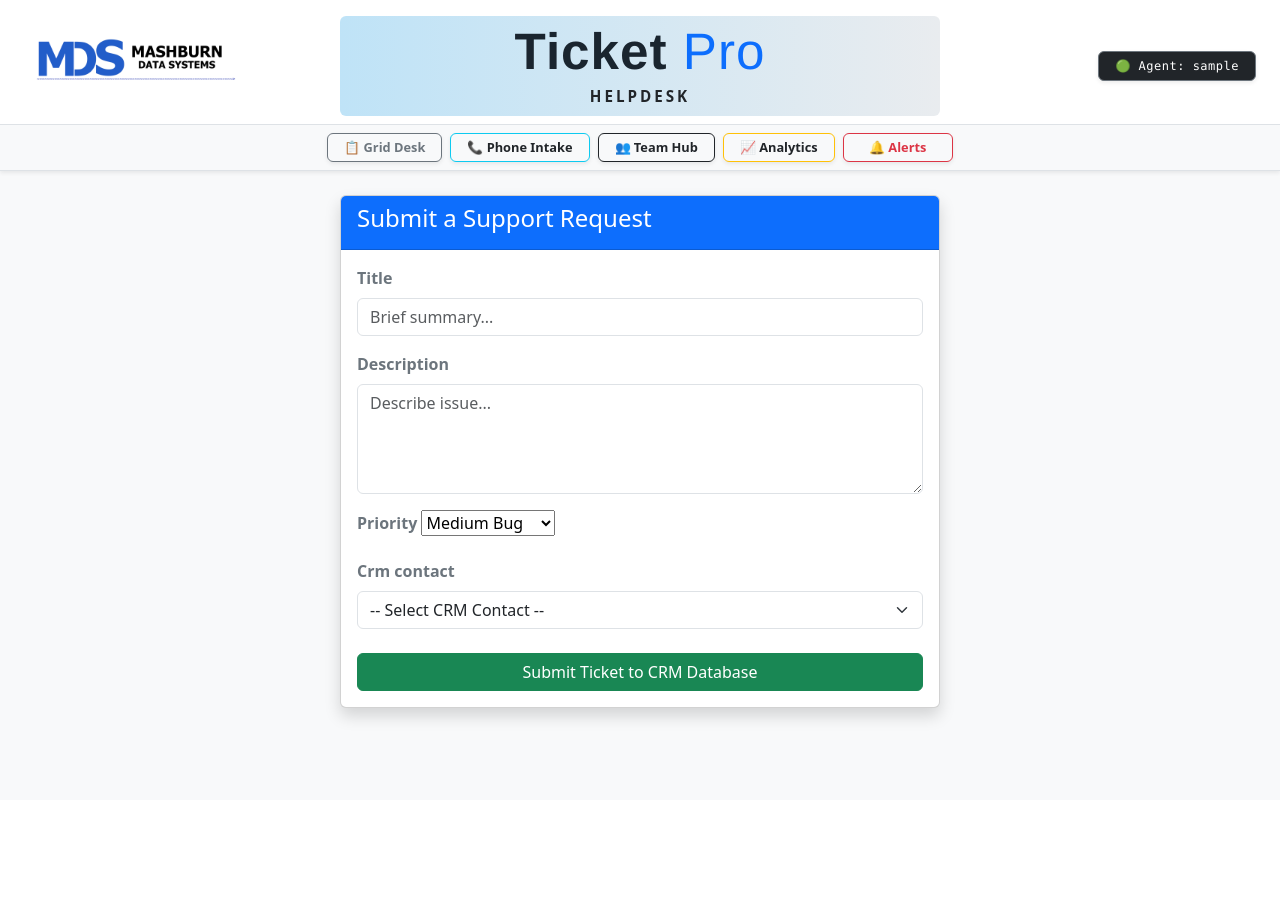
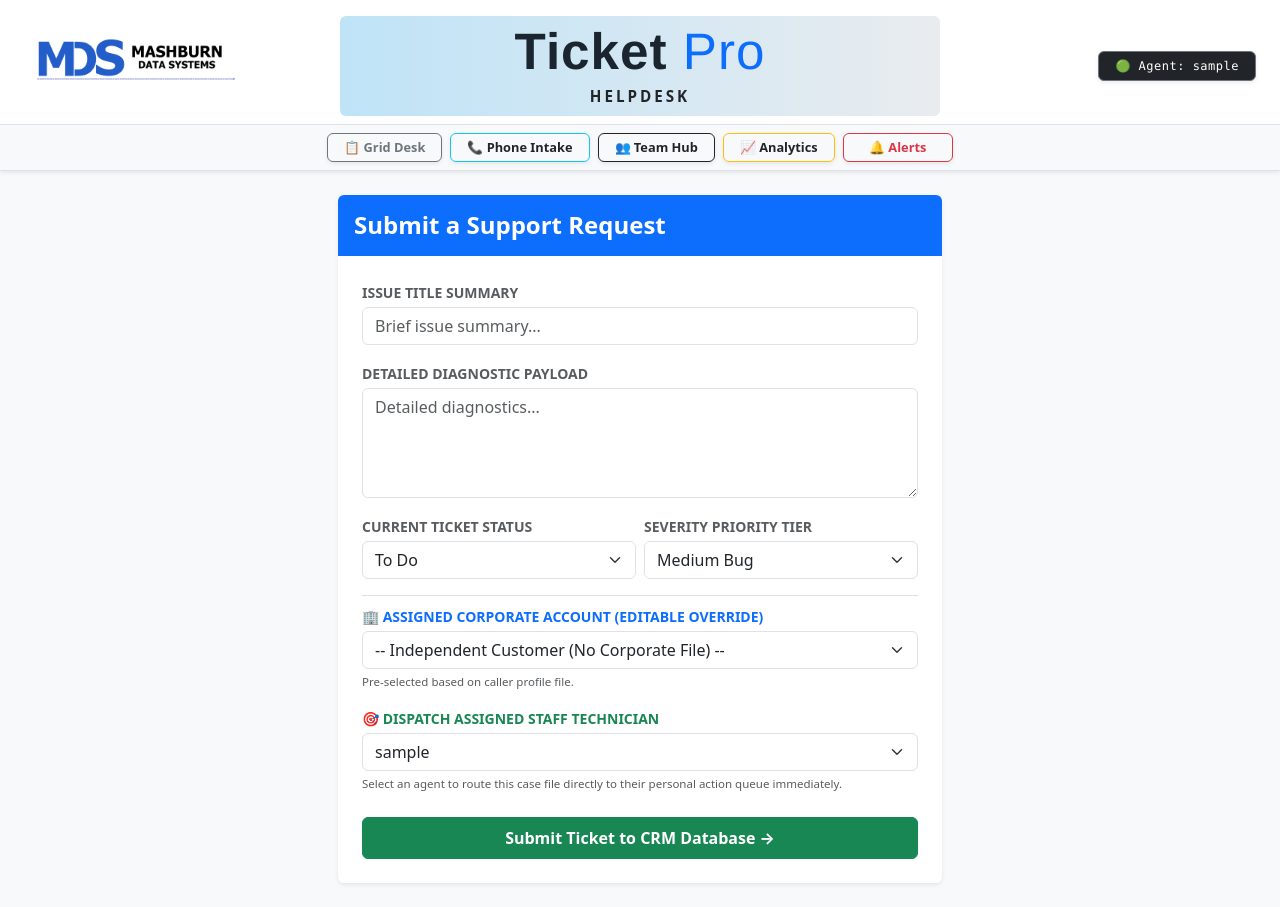
Before and after one commit to smashburn55/Helpdesk-django, a Django app: page /ticket/new/ in a window 1280 px wide. Before the commit the page ends 724 px from the top, so only its background shows below. Run offline with Django 5.2, Linux system fonts and the light colour scheme; the visitor is signed in with stand-in values (Sample User, id 1); data comes from the database, SQL or seed files in the repository; data that the repository does not hold is empty; some libraries are stand-ins or nearby versions.

Commit message:
Milestone: Integrated Editable Corporate/Tech Dropdown selectors and secure Manager Deletion Override controls

```diff
--- a/ticketApp/forms.py
+++ b/ticketApp/forms.py
@@ -3,21 +3,46 @@
 
 
 # 1. NEW TICKET INTAKE FORM
+from django import forms
+from .models import Ticket, CompanyCRM
+
+from django import forms
+from .models import Ticket, CompanyCRM
+from django.contrib.auth.models import User  # <-- Ensure the User model is imported
+
+
 class TicketForm(forms.ModelForm):
+    """Upgraded Ticket Form featuring dynamic editable corporate and technician selectors."""
+
+    company = forms.ModelChoiceField(
+        queryset=CompanyCRM.objects.all().order_by('company_name'),
+        required=False,
+        empty_label="-- Independent Customer (No Corporate File) --",
+        widget=forms.Select(attrs={'class': 'form-select'}),
+        label="Assigned Corporate Account"
+    )
+
+    # NEW WORKFLOW SELECTOR: Dynamic dropdown pulling all helpdesk users/agents
+    assignee = forms.ModelChoiceField(
+        queryset=User.objects.all().order_by('username'),
+        required=False,
+        empty_label="-- Unassigned / Queue Default --",
+        widget=forms.Select(attrs={'class': 'form-select'}),
+        label="Assign Support Technician"
+    )
+
     class Meta:
         model = Ticket
-        fields = ['title', 'description', 'priority', 'crm_contact']
-
-    def __init__(self, *args, **kwargs):
-        super().__init__(*args, **kwargs)
-        self.fields['crm_contact'].queryset = ContactCRM.objects.all().order_by('last_name')
-        self.fields['crm_contact'].empty_label = "-- Select CRM Contact --"
-        self.fields['crm_contact'].required = True
-        # Apply standard Bootstrap layout formatting classes
-        self.fields['title'].widget.attrs.update({'class': 'form-control', 'placeholder': 'Brief summary...'})
-        self.fields['description'].widget.attrs.update(
-            {'class': 'form-control', 'rows': 4, 'placeholder': 'Describe issue...'})
-        self.fields['crm_contact'].widget.attrs.update({'class': 'form-select'})
+        # ADDED 'assigned_tech' cleanly to your fields list right here
+        fields = ['title', 'description', 'status', 'priority', 'company', 'assignee', 'crm_contact']
+        widgets = {
+            'title': forms.TextInput(attrs={'class': 'form-control', 'placeholder': 'Brief issue summary...'}),
+            'description': forms.Textarea(
+                attrs={'class': 'form-control', 'rows': 4, 'placeholder': 'Detailed diagnostics...'}),
+            'status': forms.Select(attrs={'class': 'form-select'}),
+            'priority': forms.Select(attrs={'class': 'form-select'}),
+            'crm_contact': forms.HiddenInput(),
+        }
 
 
 # 2. INTERACTIVE DISCUSSION COMMENT FORM
--- a/ticketApp/templates/ticketApp/create_ticket.html
+++ b/ticketApp/templates/ticketApp/create_ticket.html
@@ -1,24 +1,62 @@
 {% extends 'ticketApp/base.html' %}
 {% block content %}
-<div class="card shadow mx-auto" style="max-width: 600px;">
-    <div class="card-header bg-primary text-white"><h4>Submit a Support Request</h4></div>
-    <div class="card-body">
-        <form method="POST">
-            {% csrf_token %}
+<div class="row justify-content-center">
+    <div class="col-md-6 mb-4">
+        <div class="card shadow-sm border-0 bg-white">
 
-            <!-- Dynamic layout loop draws fields perfectly from your forms.py definitions -->
-            {% for field in form %}
+            <div class="bg-primary text-white p-3 rounded-top">
+                <h4 class="fw-bold mb-0">Submit a Support Request</h4>
+            </div>
+
+            <form method="POST" class="p-4">
+                {% csrf_token %}
+
+                <!-- Explicit hidden field block tracking your contact ID keys silently -->
+                {{ form.crm_contact }}
+
                 <div class="mb-3">
-                    <label class="form-label fw-bold text-secondary">{{ field.label }}</label>
-                    {{ field }}
-                    {% if field.errors %}
-                        <div class="text-danger small">{{ field.errors|striptags }}</div>
-                    {% endif %}
+                    <label class="form-label small fw-bold text-muted text-uppercase mb-1">Issue Title Summary</label>
+                    {{ form.title }}
                 </div>
-            {% endfor %}
 
-            <button type="submit" class="btn btn-success w-100 mt-2">Submit Ticket to CRM Database</button>
-        </form>
+                <div class="mb-3">
+                    <label class="form-label small fw-bold text-muted text-uppercase mb-1">Detailed Diagnostic Payload</label>
+                    {{ form.description }}
+                </div>
+
+                                <!-- ... existing rows above stay the same ... -->
+                <div class="row g-2 mb-3">
+                    <div class="col">
+                        <label class="form-label small fw-bold text-muted text-uppercase mb-1">Current Ticket Status</label>
+                        {{ form.status }}
+                    </div>
+                    <div class="col">
+                        <label class="form-label small fw-bold text-muted text-uppercase mb-1">Severity Priority Tier</label>
+                        {{ form.priority }}
+                    </div>
+                </div>
+
+                <!-- ASSIGNED CORPORATE ACCOUNT SELECTOR -->
+                <div class="mb-3 pt-2 border-top">
+                    <label class="form-label small fw-bold text-primary text-uppercase mb-1">🏢 Assigned Corporate Account (Editable Override)</label>
+                    {{ form.company }}
+                    <small class="text-muted d-block mt-1" style="font-size: 0.72rem;">Pre-selected based on caller profile file.</small>
+                </div>
+
+                <!-- NEW: DISPATCH TECHNICIAN ASSIGNMENT SELECTOR -->
+                <div class="mb-4">
+                    <label class="form-label small fw-bold text-success text-uppercase mb-1">🎯 Dispatch Assigned Staff Technician</label>
+                    {{ form.assignee }}
+                    <small class="text-muted d-block mt-1" style="font-size: 0.72rem;">Select an agent to route this case file directly to their personal action queue immediately.</small>
+                </div>
+
+                <button type="submit" class="btn btn-success fw-bold w-100 py-2 shadow-xs">
+                    Submit Ticket to CRM Database &rarr;
+                </button>
+
+            </form>
+
+        </div>
     </div>
 </div>
 {% endblock %}
--- a/ticketApp/urls.py
+++ b/ticketApp/urls.py
@@ -18,5 +18,5 @@
     path('ticket/<int:ticket_id>/claim-api/', views.claim_ticket_api, name='claim_ticket_api'),
     # Place this path string inside your ticketApp/urls.py array:
     path('company/<int:company_id>/ledger/', views.company_profile_ledger, name='company_profile_ledger'),
-
+path('ticket/<int:pk>/delete-override/', views.delete_ticket_manager_override, name='delete_ticket_manager_override'),
 ]
--- a/ticketApp/views.py
+++ b/ticketApp/views.py
@@ -39,7 +39,7 @@
     }
     return render(request, 'ticketApp/index.html', context)
 
-@login_required
+
 @login_required
 def create_ticket(request):
     preselected_contact_id = request.GET.get('contact_id', '')
@@ -50,20 +50,37 @@
             ticket = form.save(commit=False)
             ticket.status = 'TODO'
 
-            # AUTOMATIC PARENT LOOKUP:
-            if ticket.crm_contact:
-                # If a contact is selected, automatically pull their parent company ID
+            # 1. FIXED MAPPING: Explicitly pull and assign the selected staff user object
+            if form.cleaned_data.get('assignee'):
+                ticket.assignee = form.cleaned_data['assignee']
+
+            # 2. AUTOMATIC PARENT COMPANY LOOKUP:
+            if not ticket.company and ticket.crm_contact:
                 ticket.company = ticket.crm_contact.company
 
-            ticket.save()
-            # TRIGGER AUTO-RESPONDER OUTBOUND packet
+            ticket.save()  # Saves everything securely to your 9-table database
             send_ticket_confirmation_email(ticket)
             messages.success(request, 'Support ticket written directly to CRM database!')
             return redirect('index')
+
     else:
         initial_data = {}
+        initial_data['assignee'] = request.user.id  # <-- ADD THIS LINE RIGHT HERE!
+
         if preselected_contact_id:
             initial_data['crm_contact'] = preselected_contact_id
+
+            # =========================================================================
+            # 🏢 DYNAMIC UX LINK OVERRIDE: Auto-populate the parent company select option
+            # =========================================================================
+            try:
+                contact_record = ContactCRM.objects.get(pk=preselected_contact_id)
+                if contact_record.company:
+                    # Pre-selects his true corporate link directly inside your dropdown!
+                    initial_data['company'] = contact_record.company
+            except ContactCRM.DoesNotExist:
+                pass
+
         form = TicketForm(initial=initial_data)
 
     return render(request, 'ticketApp/create_ticket.html', {'form': form})
@@ -420,3 +437,19 @@
         'tickets': tickets
     }
     return render(request, 'ticketApp/company_ledger.html', context)
+
+
+@login_required
+def delete_ticket_manager_override(request, pk):
+    """Secure administrative route allowing managers to wipe accidental duplicates from the database."""
+    # SECURITY GATE: Turn away standard agents instantly if they are not a superuser
+    if not request.user.is_superuser:
+        messages.error(request, "Access Denied: Administrative credential levels required to delete data rows.")
+        return redirect('ticket_by_id', pk=pk)
+
+    ticket = get_object_or_404(Ticket, pk=pk)
+    ticket_title = ticket.title
+    ticket.delete()  # Clears the row out of PostgreSQL completely
+
+    messages.warning(request, f"Incident record '{ticket_title}' has been permanently purged from system logs.")
+    return redirect('index')
```
Also changed, not shown: ticketApp/templates/ticketApp/ticket_by_id.html (+15 -5 lines), ticketSite/settings.py (+7 -7 lines), ticketApp/migrations/0002_alter_ticket_options.py (added), ticketApp/migrations/0003_alter_ticket_options.py (added).
